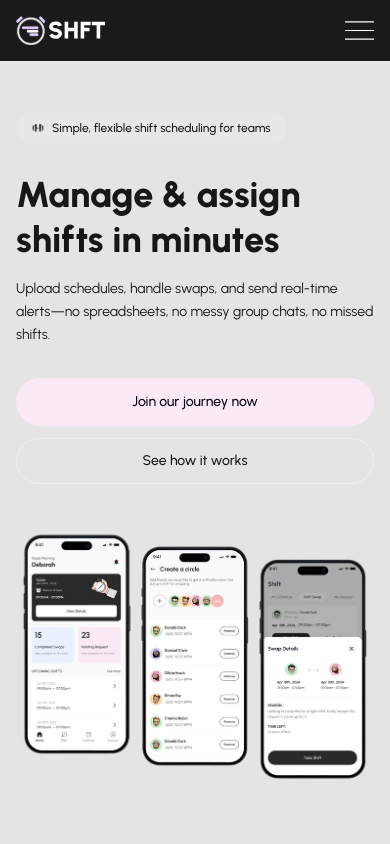
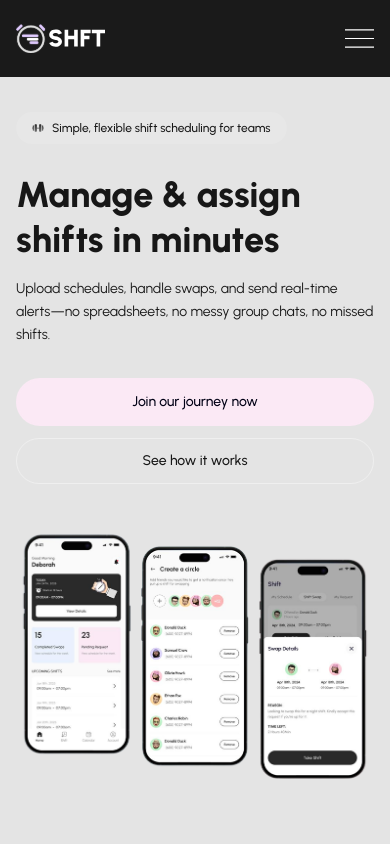
Before and after one commit to Fumbi1/Sfht-landing-page, a Next.js app: page / in a window 390 px wide. Shown: the top 844 px of the page. Built offline with nearby package versions, Linux system fonts and the light colour scheme.

Commit message:
fixed the logo on mobile

```diff
--- a/components/nav/nav.js
+++ b/components/nav/nav.js
@@ -30,14 +30,14 @@ const NavBar = () => {
           </div>
         </div>
         {/*mobile setup*/}
-        <div className="md:hidden py-4 relative z-20">
+        <div className="md:hidden py-6 relative z-20">
           <div className="w-11/12 mx-auto flex flex-row justify-between">
             <motion.div
               initial={{ opacity: 0, x: -20 }}
               animate={{ opacity: 1, x: 0 }}
               transition={{ duration: 0.5, ease: "easeOut" }}
             >
-              <Image src={"/Logo.svg"} alt="logo" width={94} height={29} />
+              <Image src={"/logo.svg"} alt="logo" width={94} height={29} />
             </motion.div>
             <motion.button
               onClick={() => setIsMenuOpen(!isMenuOpen)}
```
